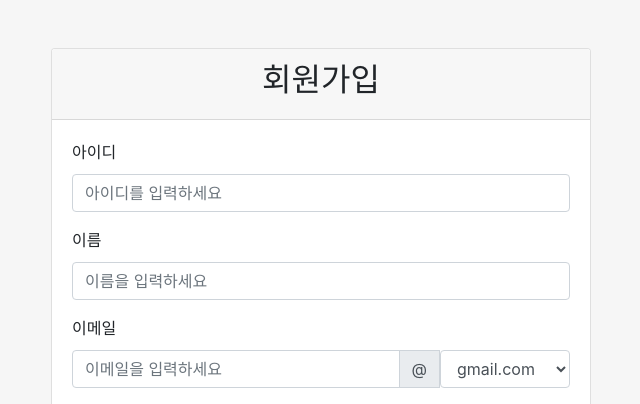
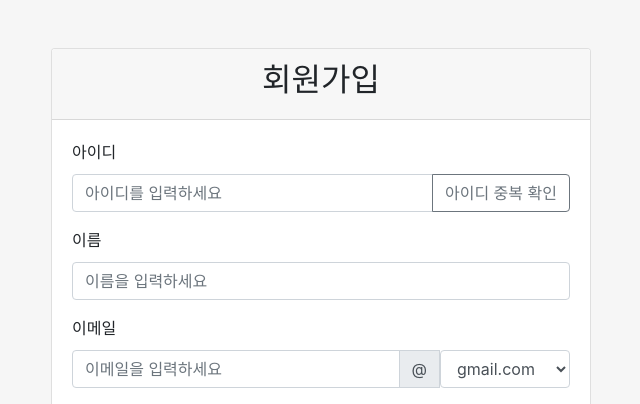
Before and after one commit to DaYeong-tasha/conch-of-theater, a Django app: page /accounts/register/ in a window 1280 px wide. Shown: the part 58-462 px from the top of the page, without its empty margins (319-959 px from the left). Run offline with Django 5.2, Linux system fonts and the light colour scheme; some libraries are stand-ins or nearby versions.

Commit message:
:bug: :white_check_mark: 제약조건 수정

```diff
--- a/accounts/urls.py
+++ b/accounts/urls.py
@@ -6,6 +6,7 @@ from accounts import views
 
 urlpatterns = [
     path('register/', views.register, name='register'),
+    path('check-id/', views.check_id, name='check_id'),
     path('login/', views.user_login, name='login'),
     path('logout/', views.user_logout, name='logout'),
     #path('mypage/', mypage.as_view(), name='mypage')
--- a/accounts/views.py
+++ b/accounts/views.py
@@ -4,9 +4,10 @@ from django.contrib.auth import authenticate, login, logout
 from django.contrib.auth.mixins import LoginRequiredMixin
 from django.core.exceptions import ValidationError
 from django.db import IntegrityError
+from django.contrib import messages
 from django.shortcuts import render, redirect
-from django.views.generic import ListView
-
+from django.http import JsonResponse
+from django.contrib.auth.models import User
 from common.models import Users
 from .forms import LoginForm
 from django.db import transaction
@@ -26,10 +27,7 @@ from django.db import transaction
 # date_joined	계정이 생성된 날짜
 
 
-from django.db import transaction
-from django.contrib import messages
-from django.shortcuts import render, redirect
-from common.models import Users
+
 
 def register(request):
     if request.method == 'POST':
@@ -84,6 +82,16 @@ def register(request):
             messages.error(request, '회원가입 중 예상치 못한 오류가 발생했습니다.')
     return render(request, 'accounts/register.html')
 
+
+
+def check_id(request):
+    user_id = request.GET.get('id')
+    if user_id:
+        # 중복된 아이디가 있는지 확인
+        exists = Users.objects.filter(username=user_id).exists()  # 수정된 부분
+        return JsonResponse({'exists': exists})
+    return JsonResponse({'exists': False})
+
 def user_login(request):
     if request.method == 'GET':
         form = LoginForm()
--- a/templates/accounts/register.html
+++ b/templates/accounts/register.html
@@ -23,8 +23,14 @@
                         {% csrf_token %}
                         <!-- 기본 회원가입 정보 -->
                         <div class="form-group">
-                            <label for="id">아이디</label>
-                            <input type="text" class="form-control" id="id" name="username" placeholder="아이디를 입력하세요" required minlength="5">
+                            <label for="user-id">아이디</label>
+                            <div class="input-group">
+                                <input type="text" class="form-control" id="user-id" name="username" placeholder="아이디를 입력하세요" required minlength="5">
+                                <div class="input-group-append">
+                                    <button type="button" class="btn btn-outline-secondary" id="check-id-btn">아이디 중복 확인</button>
+                                </div>
+                            </div>
+                            <span id="id-check-result"></span> <!-- 중복 확인 결과 표시 -->
                         </div>
                         <div class="form-group">
                             <label for="name">이름</label>
@@ -168,27 +174,41 @@
 </div>
 
 <script>
+    document.getElementById('check-id-btn').addEventListener('click', function () {
+    const userId = document.getElementById('user-id').value;
+
+    if (!userId) {
+        alert("아이디를 입력해주세요.");
+        return;
+    }
+
+    // 서버에 중복 확인 요청
+    fetch(`/accounts/check-id/?id=${encodeURIComponent(userId)}`)  // 경로 수정
+        .then(response => response.json())
+        .then(data => {
+            const resultSpan = document.getElementById('id-check-result');
+            if (data.exists) {
+                resultSpan.textContent = "이미 사용 중인 ID입니다.";
+                resultSpan.style.color = "red";
+            } else {
+                resultSpan.textContent = "사용 가능한 ID입니다.";
+                resultSpan.style.color = "green";
+            }
+        })
+        .catch(error => {
+            console.error("ID 중복 확인 중 오류 발생:", error);
+            alert("ID 중복 확인에 실패했습니다. 다시 시도해주세요.");
+        });
+    });
+
+
+<!--이메일-->
     function toggleEmailDomainInput() {
         var emailSelect = document.getElementById('email_select');
         var emailInput = document.getElementById('email_input');
-        if (emailSelect.value === 'custom') {
-            emailInput.classList.remove('d-none');
-        } else {
-            emailInput.classList.add('d-none');
-        }
+        emailInput.classList.toggle('d-none', emailSelect.value !== 'custom');
     }
 
-    function validateForm() {
-        const password = document.getElementById('password').value;
-        const confirmPassword = document.getElementById('confirm-password').value;
-        if (password !== confirmPassword) {
-            alert("비밀번호가 일치하지 않습니다.");
-            return false;
-        }
-        return true;
-    }
-
-    // 버튼 클릭 시 value를 숨겨진 input에 설정하는 코드
     function updateSelectedValues(groupId, inputId) {
         var selectedValues = [];
         var buttons = document.querySelectorAll(`#${groupId} .btn`);
@@ -209,5 +228,46 @@
             updateSelectedValues('my_play_keyword', 'my_play_keyword_input');
         });
     });
+
+    function validateForm() {
+    const password = document.getElementById('password').value;
+    const confirmPassword = document.getElementById('confirm-password').value;
+
+    if (password !== confirmPassword) {
+        alert("비밀번호가 일치하지 않습니다.");
+        return false;
+    }
+
+    // 최소 1개 선택 확인
+    const genreInput = document.getElementById('my_genre_input').value;
+    const moodInput = document.getElementById('my_play_mood_input').value;
+    const keywordInput = document.getElementById('my_play_keyword_input').value;
+
+    if (!genreInput) {
+        alert("선호하는 연극 장르를 최소 1개 선택해주세요.");
+        return false;
+    }
+    if (!moodInput) {
+        alert("연극 분위기를 최소 1개 선택해주세요.");
+        return false;
+    }
+    if (!keywordInput) {
+        alert("해시태그를 최소 1개 선택해주세요.");
+        return false;
+    }
+
+    // 동일한 id 확인
+    const selectedValues = new Set();
+    [genreInput, moodInput, keywordInput].forEach(value => {
+        if (selectedValues.has(value)) {
+            alert("이미 동일한 아이디(ID)가 있습니다.");
+            return false;
+        }
+        selectedValues.add(value);
+    });
+
+    return true;
+}
+
 </script>
 {% endblock %}
```
Also changed, not shown: other parts of templates/accounts/register.html (+6 -7 lines).
